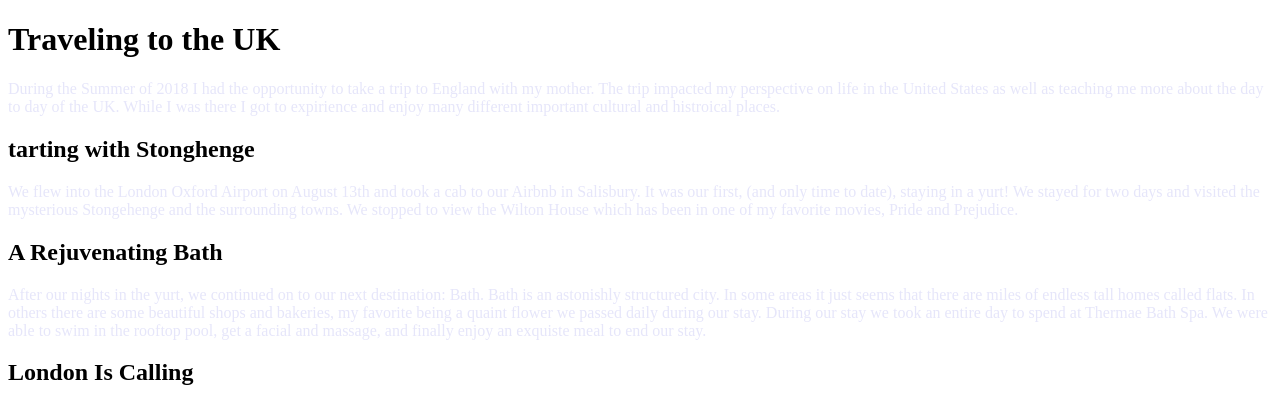
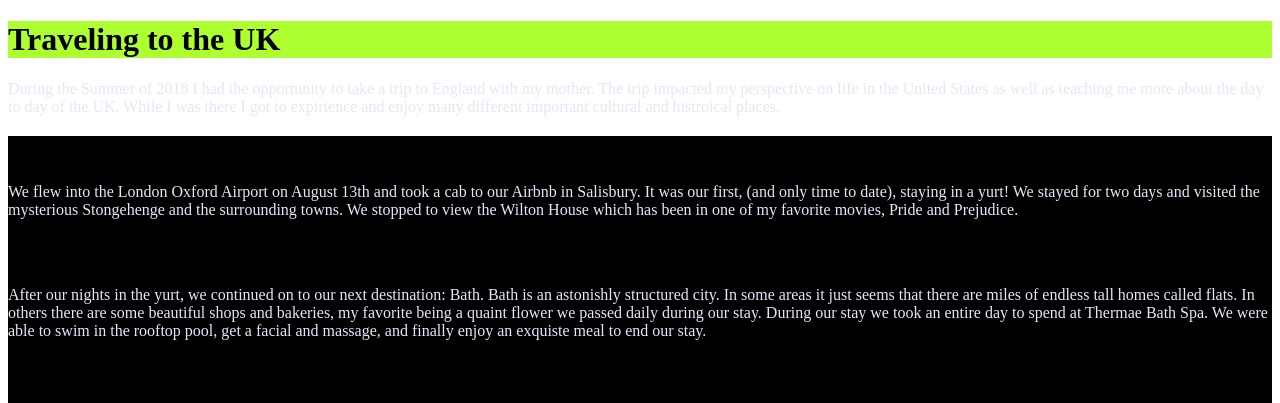
Before and after one commit to jleighhoward/html-me-something, a plain HTML site: page index.html in a window 1280 px wide. Shown: the top 403 px of the page. Drawn offline with Linux system fonts and the light colour scheme.

Commit message:
changed html

```diff
--- a/index.html
+++ b/index.html
@@ -5,12 +5,12 @@
     <title>Time With You</title>
         <link rel="stylesheet" type="text/css" href="styles.css"/>
     </head>
-    <body><header><h1>Traveling to the UK</h1>
+    <body><header><h1 class="intro">Traveling to the UK</h1>
     <p>During the Summer of 2018 I had the opportunity to take a trip to England with my mother. The trip
         impacted my perspective on life in the United States as well as teaching me more about the day to day
         of the UK. While I was there I got to expirience and enjoy many different important cultural and
         histroical places. </p></header>
-    <article><h2>tarting with Stonghenge</h2>
+    <article id="thisOne"><h2>tarting with Stonghenge</h2>
     <p>We flew into the London Oxford Airport on August 13th and took a cab to our Airbnb in Salisbury. It
         was our first, (and only time to date), staying in a yurt! We stayed for two days and visited the
         mysterious Stongehenge and the surrounding towns. We stopped to view the Wilton House which has
```
